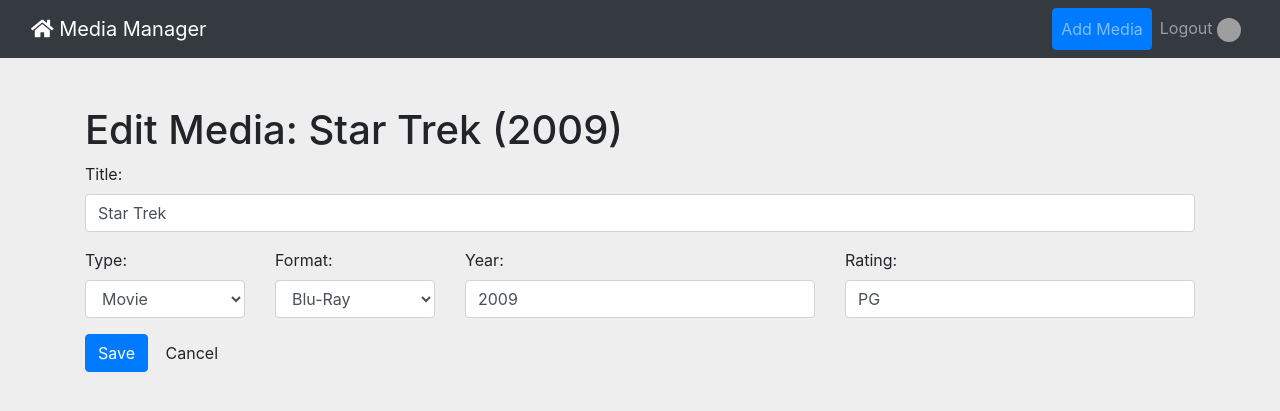
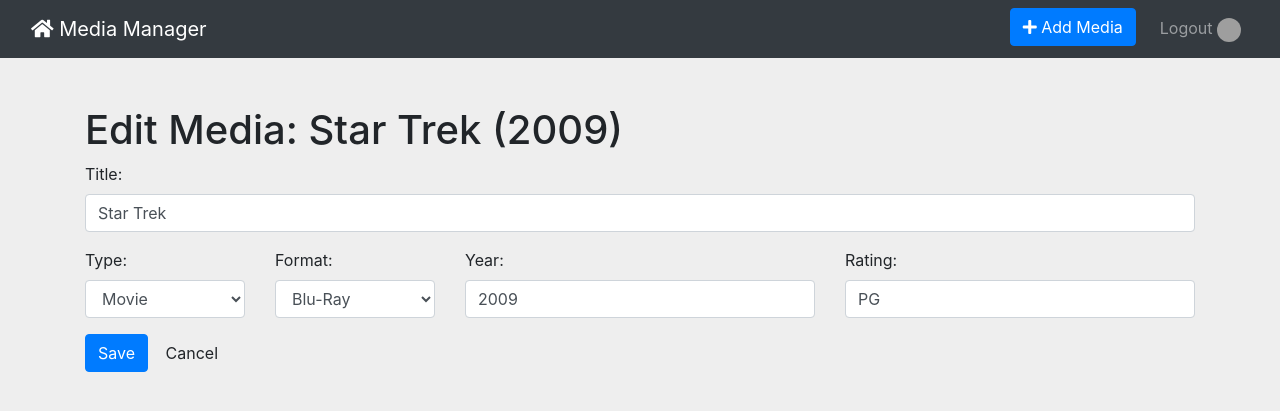
Before and after one commit to tomgehrke/media_manager, a Flask app: page /media/1/edit/ in a window 1280 px wide. Shown: the top 411 px of the page. Run offline with Flask 2, Linux system fonts and the light colour scheme; the visitor is signed in with stand-in values (Sample User, id 1); some libraries are stand-ins or nearby versions; grey boxes are pictures that could not be loaded.

Commit message:
Styling of primary Add button

```diff
--- a/templates/nav.html
+++ b/templates/nav.html
@@ -10,15 +10,13 @@
             </li>
             {% else %} {% if request.path != "/media/new/" %}
             <li class="nav-item">
-                <a
-                    class="nav-link btn btn-primary"
-                    href="{{ url_for('createMedia') }}"
-                    >Add Media</a
+                <a class="btn btn-primary" href="{{ url_for('createMedia') }}"
+                    ><i class="fas fa-plus"></i> Add Media</a
                 >
             </li>
             {% endif %}
             <li class="nav-item">
-                <a class="nav-link" href="{{ url_for('logout') }}"
+                <a class="nav-link ml-3" href="{{ url_for('logout') }}"
                     >Logout <img src="{{ session["picture"] }}"
                     class="user_picture" />
                 </a>
```
